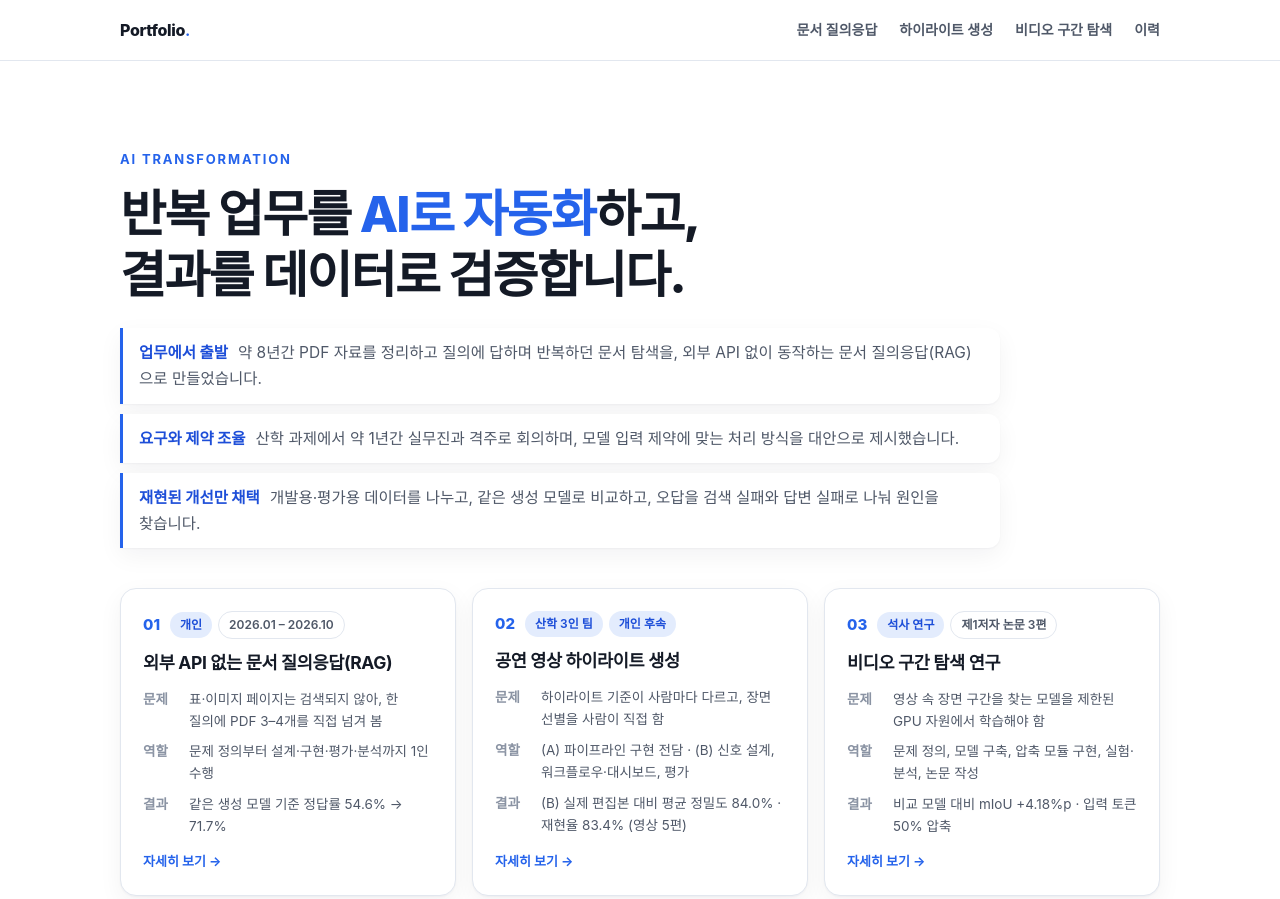
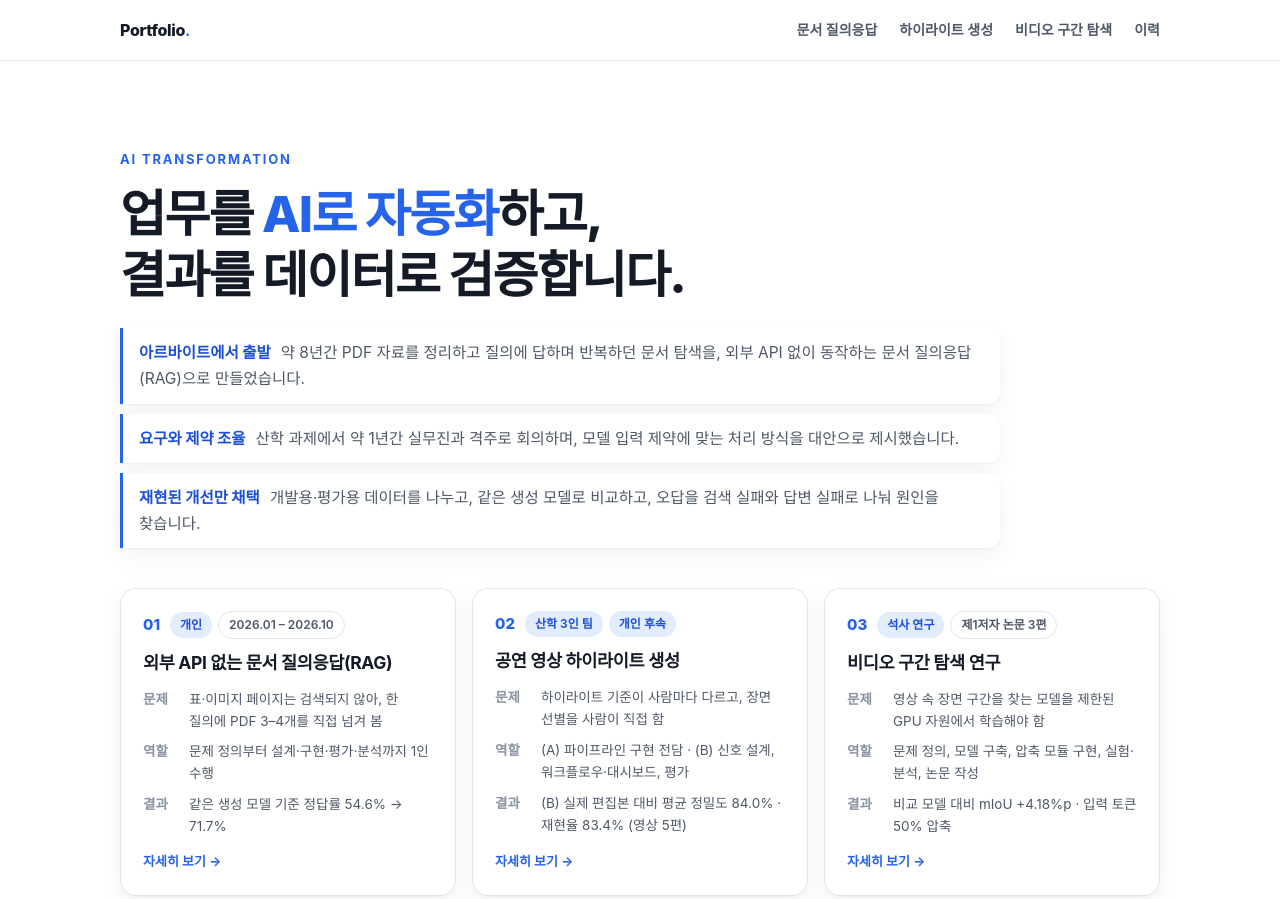
Before and after one commit to SemiKwon/ax-portfolio, a plain HTML site: page index.html in a window 1280 px wide. Shown: the top 899 px of the page. Drawn offline with Linux system fonts and the light colour scheme; a web font is replaced by a local one.

Commit message:
Update index.html

```diff
--- a/index.html
+++ b/index.html
@@ -319,9 +319,9 @@ function imgFail(img){
 <header class="hero" id="top">
   <div class="wrap">
     <div class="eyebrow">AI TRANSFORMATION</div>
-    <h1>반복 업무를 <em>AI로 자동화</em>하고,<br>결과를 데이터로 검증합니다.</h1>
+    <h1>업무를 <em>AI로 자동화</em>하고,<br>결과를 데이터로 검증합니다.</h1>
     <ul class="strengths">
-      <li><span>업무에서 출발</span>약 8년간 PDF 자료를 정리하고 질의에 답하며 반복하던 문서 탐색을, 외부 API 없이 동작하는 문서 질의응답(RAG)으로 만들었습니다.</li>
+      <li><span>아르바이트에서 출발</span>약 8년간 PDF 자료를 정리하고 질의에 답하며 반복하던 문서 탐색을, 외부 API 없이 동작하는 문서 질의응답(RAG)으로 만들었습니다.</li>
       <li><span>요구와 제약 조율</span>산학 과제에서 약 1년간 실무진과 격주로 회의하며, 모델 입력 제약에 맞는 처리 방식을 대안으로 제시했습니다.</li>
       <li><span>재현된 개선만 채택</span>개발용·평가용 데이터를 나누고, 같은 생성 모델로 비교하고, 오답을 검색 실패와 답변 실패로 나눠 원인을 찾습니다.</li>
     </ul>
```
